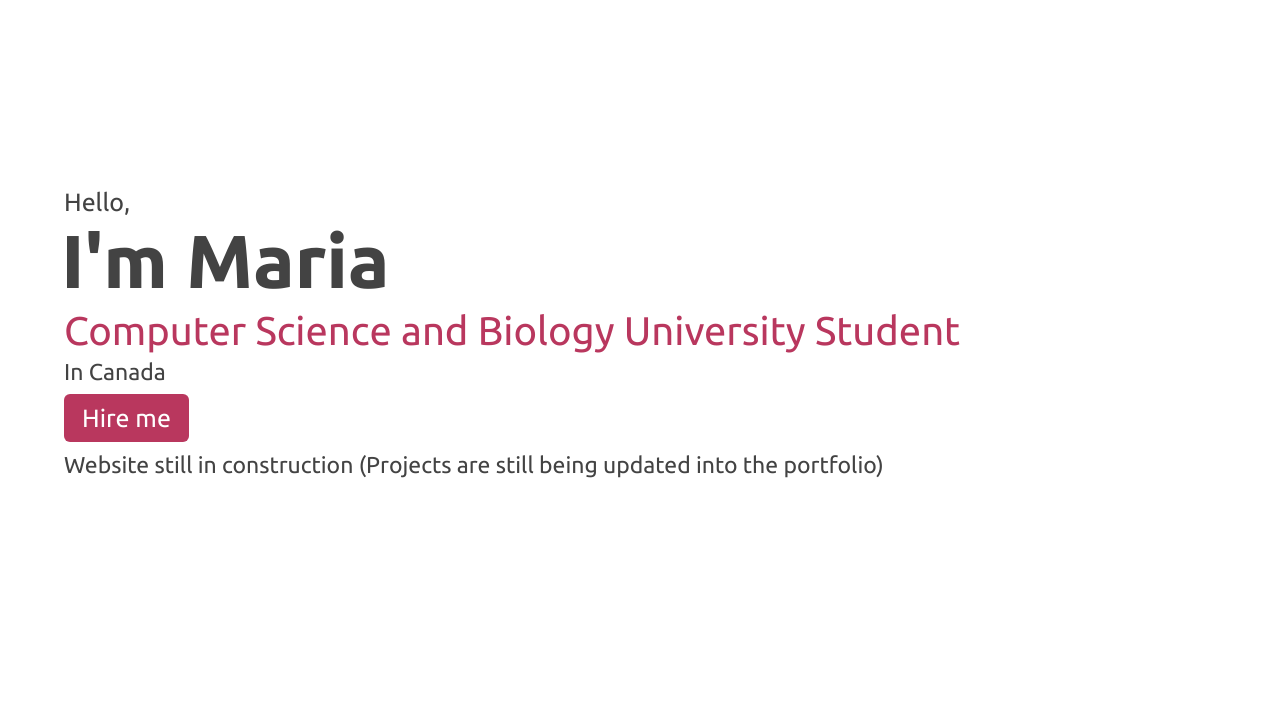
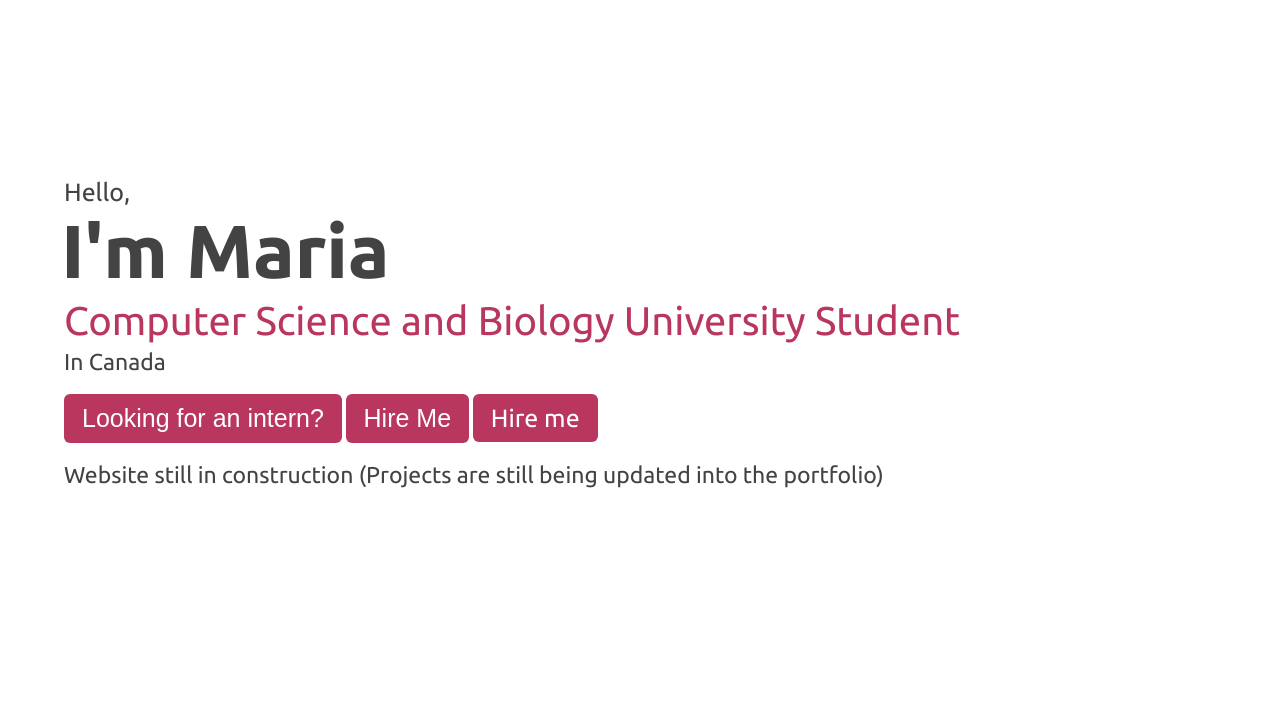
Before and after one commit to mafer469/mafer469.github.io, a plain HTML site: page index.html in a window 1280 px wide. Shown: the part 85-800 px from the top of the page. Drawn offline with Linux system fonts and the light colour scheme; a script that the page names is missing.

Commit message:
Update index.html

```diff
--- a/index.html
+++ b/index.html
@@ -49,8 +49,8 @@
        <div class="text-four">In Canada</div>
      </div>
      <div class="button">
-       <!-- <button>Looking for an intern?</button> -->
-       <!-- <a href="https://www.google.com"><button>Hire Me</button></a> -->
+       <button>Looking for an intern?</button>
+       <a href="https://www.google.com"><button>Hire Me</button></a>
        <a class="fcc-btn" href="https://www.linkedin.com/in/maria-fernanda-castro-soto-289a12261/">Hire me</a>
      </div>
      <div class="text">
```
